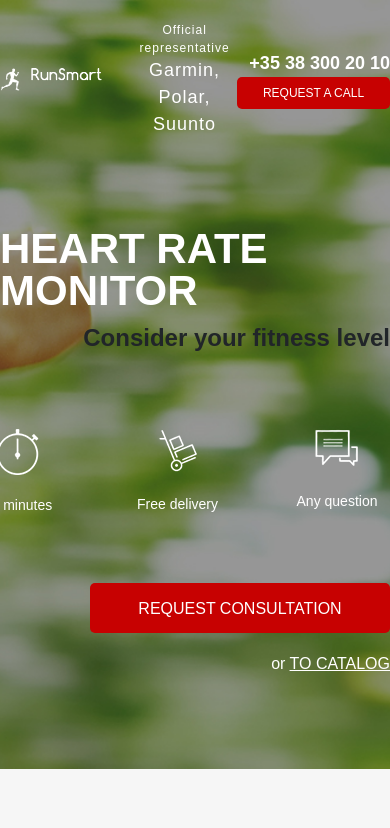
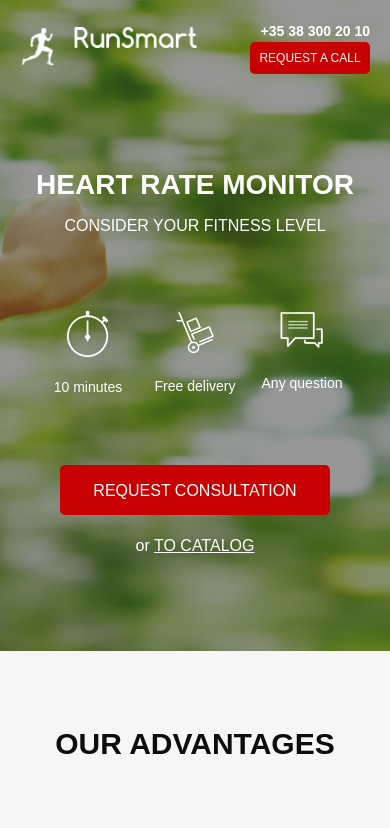
Before and after one commit to DenysRudenko/run_smart, a website: page src/index.html in a window 390 px wide. Shown: the top 828 px of the page. Drawn offline with Linux system fonts and the light colour scheme.

Commit message:
add(): added responsiveness for promo and advantages sections

```diff
--- a/src/index.html
+++ b/src/index.html
@@ -96,7 +96,7 @@
 
                     <div class="advantages__descr">
                         We help with learning the correct running technique! We collaborate with the largest running
-                        school in Russia, <a href="">I LOVE
+                        school in Ireland, <a href="">I LOVE
                             RUNNING</a>.Our partnership ensures you receive top notch training and support.
                     </div>
                 </div>
--- a/src/sass/blocks/_advantages.scss
+++ b/src/sass/blocks/_advantages.scss
@@ -34,4 +34,18 @@
             text-decoration: underline;
         }
     }
+
+    @media(max-width: 991px) {
+    padding: 70px 30px 80px 30px;
+    }
+
+    @media(max-width: 768px) {
+    &__wrapper {
+        flex-direction: column;
+        align-items: center;
+    }
+    &__item {
+        max-width: 100%;
+    }
 }
+}
--- a/src/sass/blocks/_buttons.scss
+++ b/src/sass/blocks/_buttons.scss
@@ -9,6 +9,7 @@
     text-transform: uppercase;
     text-align: center;
     color: #fff;
+
     &_main {
         margin-top: 67px;
         width: 300px;
@@ -16,4 +17,16 @@
         font-size: 16px;
         line-height: 25px;
     }
+
+    @media(max-width: 1200px) {
+        &_main {
+            width: 270px;
+        }
+    }
+    @media(max-width: 768px) {
+    width: 120px;
+        &_main {
+                width: 270px;
+            }
+    }
 }
--- a/src/sass/blocks/_header.scss
+++ b/src/sass/blocks/_header.scss
@@ -2,36 +2,66 @@
     display: flex;
     justify-content: space-between;
     align-items: center;
+
     &__logo {
         width: 250px;
+
         img {
             width: 100%;
         }
     }
+
     &__official {
         color: #fff;
         font-size: 12px;
         font-weight: 500;
         text-align: center;
         letter-spacing: 1px;
+
         span {
             display: block;
             font-size: 18px;
         }
     }
+
     &__phone {
         display: block;
         font-weight: 700;
         font-size: 18px;
         color: #fff;
+
         &:hover {
             color: #fff;
             text-decoration: none;
         }
     }
+
     &__contacts {
         display: flex;
         flex-direction: column;
         align-items: flex-end;
     }
+
+    @media(max-width: 991px) {
+        padding: 0 20px 0 20px;
+    }
+
+    @media(max-width: 768px) {
+        &__logo {
+            width: 230px;
+        }
+
+        &__official {
+            span {
+                font-size: 14px;
+            }
+        }
+
+        &__phone {
+            font-size: 14px;
+        }
+        &__official {
+            display: none;
+        }
+    }
 }
--- a/src/sass/blocks/_promo.scss
+++ b/src/sass/blocks/_promo.scss
@@ -1,13 +1,16 @@
 .promo {
     min-height: 650px;
+    width: 100vw;
     padding: 21px 0 93px 0;
     background: url(../../images/bg/bg_1.png) center (center/cover) no-repeat;
+
     &__wrapper {
         display: flex;
         flex-direction: column;
         align-items: flex-end;
         margin-top: 90px;
     }
+
     &__header {
         color: rgb(255, 255, 255);
         font-size: 42px;
@@ -15,41 +18,92 @@
         line-height: 42px;
         text-transform: uppercase;
     }
-    &__subehader {
+
+    &__subheader {
         color: rgb(255, 255, 255);
         font-size: 24px;
         font-weight: 500;
         line-height: 24px;
         text-transform: uppercase;
     }
+
     &__icons {
         margin-top: 65px;
         width: 425px;
         display: flex;
         justify-content: space-between;
     }
+
     &__icon {
         width: 106px;
         text-align: center;
         color: #fff;
         font-size: 14px;
         font-weight: 500;
+
         img {
             display: block;
             margin: 0 auto;
             margin-bottom: 20px;
         }
     }
+
     &__link {
         color: rgb(255, 255, 255);
         font-size: 16px;
         font-weight: 500;
         line-height: 25px;
         margin-top: 18px;
+
         a {
             color: #fff;
             text-transform: uppercase;
             text-decoration: underline;
         }
     }
+
+    @media(max-width: 1200px) {
+        &__header {
+            font-size: 38px;
+        }
+        &__subheader {
+            font-size: 20px;
+        }
+        &__icons {
+            width: 405px;
+        }
+    }
+
+    @media(max-width: 991px) {
+        &__wrapper{
+            align-items: center;
+        }
+    }
+
+    @media(max-width: 768px) {
+        &__header {
+                font-size: 34px;
+            }
+        &__subheader {
+            font-size: 16px;
+        }
+
+        &__icons {
+            width: 380px;
+        }
+    }
+
+    @media(max-width: 576px) {
+        &__header {
+                font-size: 28px;
+            }
+
+            &__subheader {
+                font-size: 16px;
+            }
+
+            &__icons {
+                width: 320px;
+            }
+    }
 }
```
Also changed, not shown: src/css/blocks/style.min.css, src/css/style.min.css.
